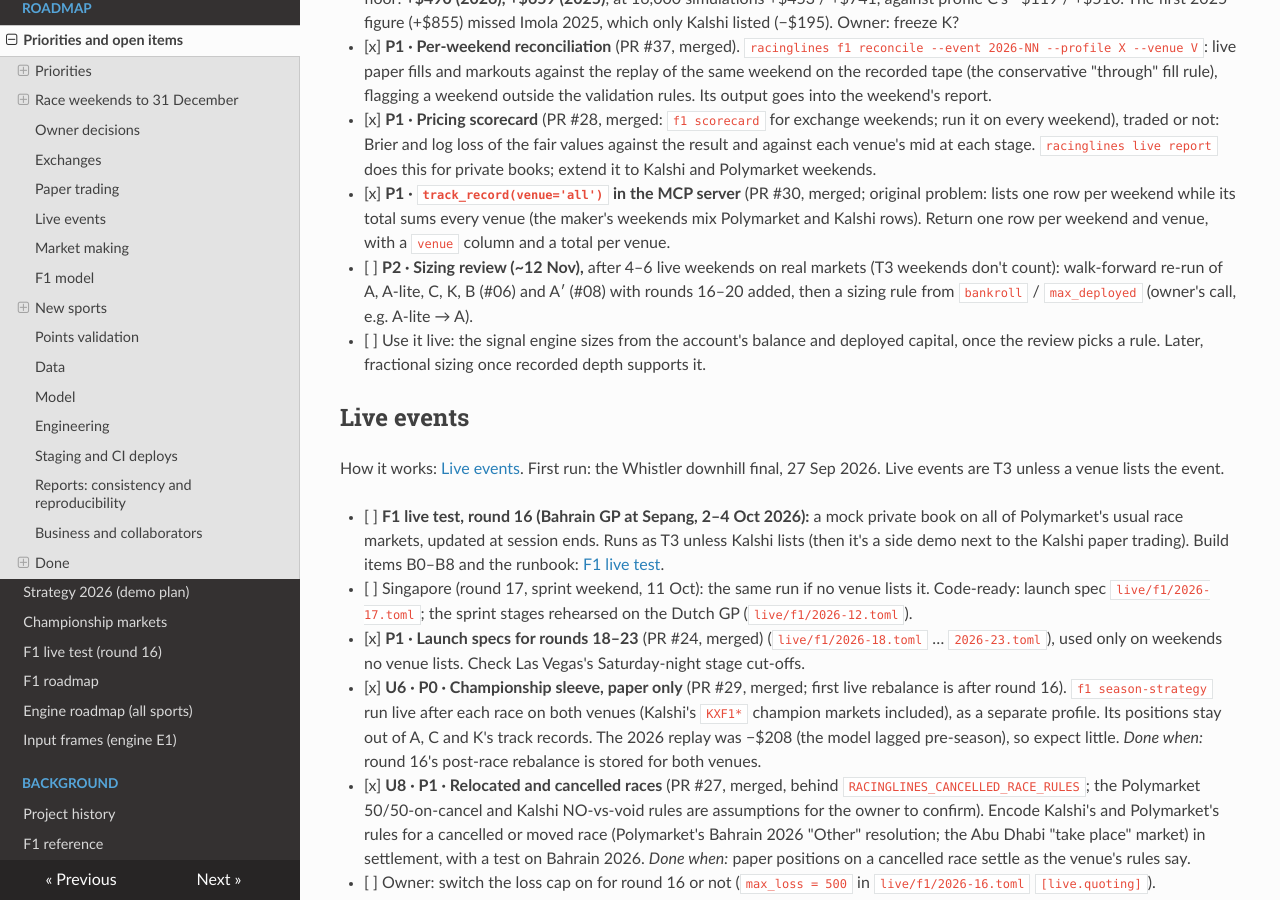
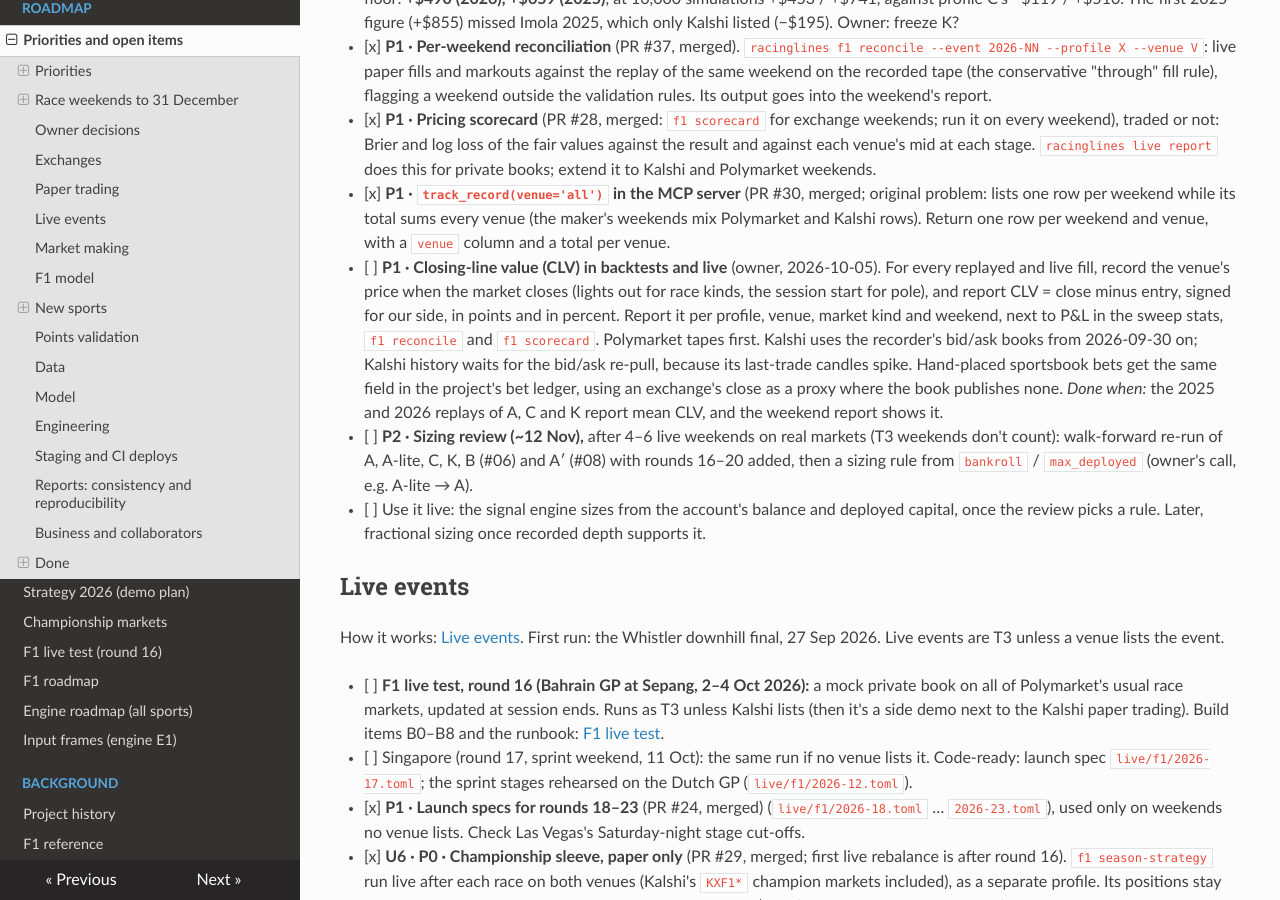
Before and after one commit to lalligagger/racinglines-public, an MkDocs documentation site: the page built from docs/todo.md, in a window 1280 px wide and 900 px high, scrolled down 6931 px. Built offline with MkDocs 1.6.1, drawn with Linux system fonts in a browser that asks for light colours; nearby versions of some CDN libraries.

Commit message:
[docs] todo: closing-line value (CLV) in backtests and live
Co-Authored-By: Claude Opus 5.5 <noreply@anthropic.com>
Claude-Session: https://claude.ai/code/session_014CpGwDJGbarbpLWfXm1533

```diff
--- a/docs/todo.md
+++ b/docs/todo.md
@@ -270,6 +270,15 @@ how it works: [Paper trading](paper-trading.md). Recommendations and paper fills
 - [x] **P1 · `track_record(venue='all')` in the MCP server** (PR #30, merged; original problem: lists one row per weekend while its total sums
       every venue (the maker's weekends mix Polymarket and Kalshi rows). Return one row per weekend and
       venue, with a `venue` column and a total per venue.
+- [ ] **P1 · Closing-line value (CLV) in backtests and live** (owner, 2026-10-05). For every replayed and live
+      fill, record the venue's price when the market closes (lights out for race kinds, the session start for
+      pole), and report CLV = close minus entry, signed for our side, in points and in percent. Report it per
+      profile, venue, market kind and weekend, next to P&L in the sweep stats, `f1 reconcile` and
+      `f1 scorecard`. Polymarket tapes first. Kalshi uses the recorder's bid/ask books from 2026-09-30 on;
+      Kalshi history waits for the bid/ask re-pull, because its last-trade candles spike. Hand-placed
+      sportsbook bets get the same field in the project's bet ledger, using an exchange's close as a proxy
+      where the book publishes none.
+      *Done when:* the 2025 and 2026 replays of A, C and K report mean CLV, and the weekend report shows it.
 - [ ] **P2 · Sizing review (~12 Nov),** after 4–6 live weekends on real markets (T3 weekends don't count):
       walk-forward re-run of A, A-lite, C, K, B (#06) and A′ (#08) with rounds 16–20 added, then a sizing
       rule from `bankroll` / `max_deployed` (owner's call, e.g. A-lite → A).
```
